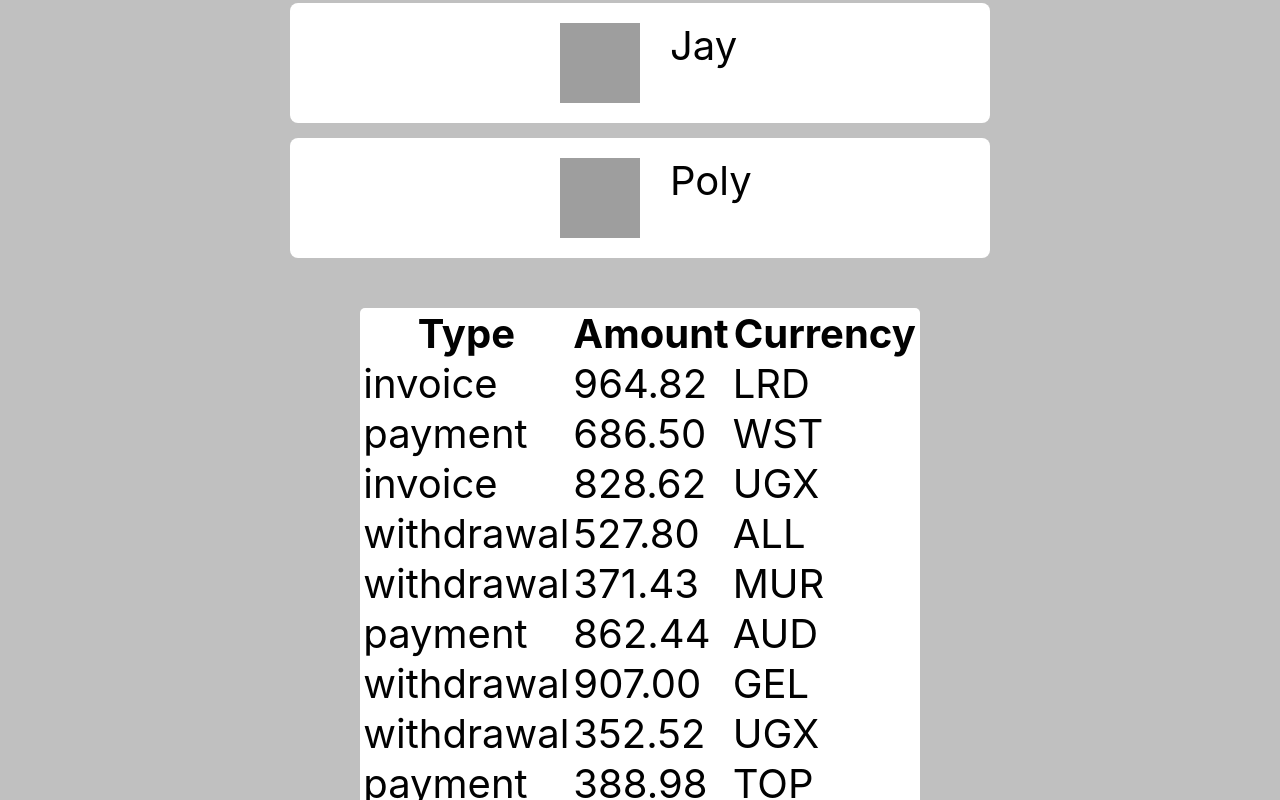
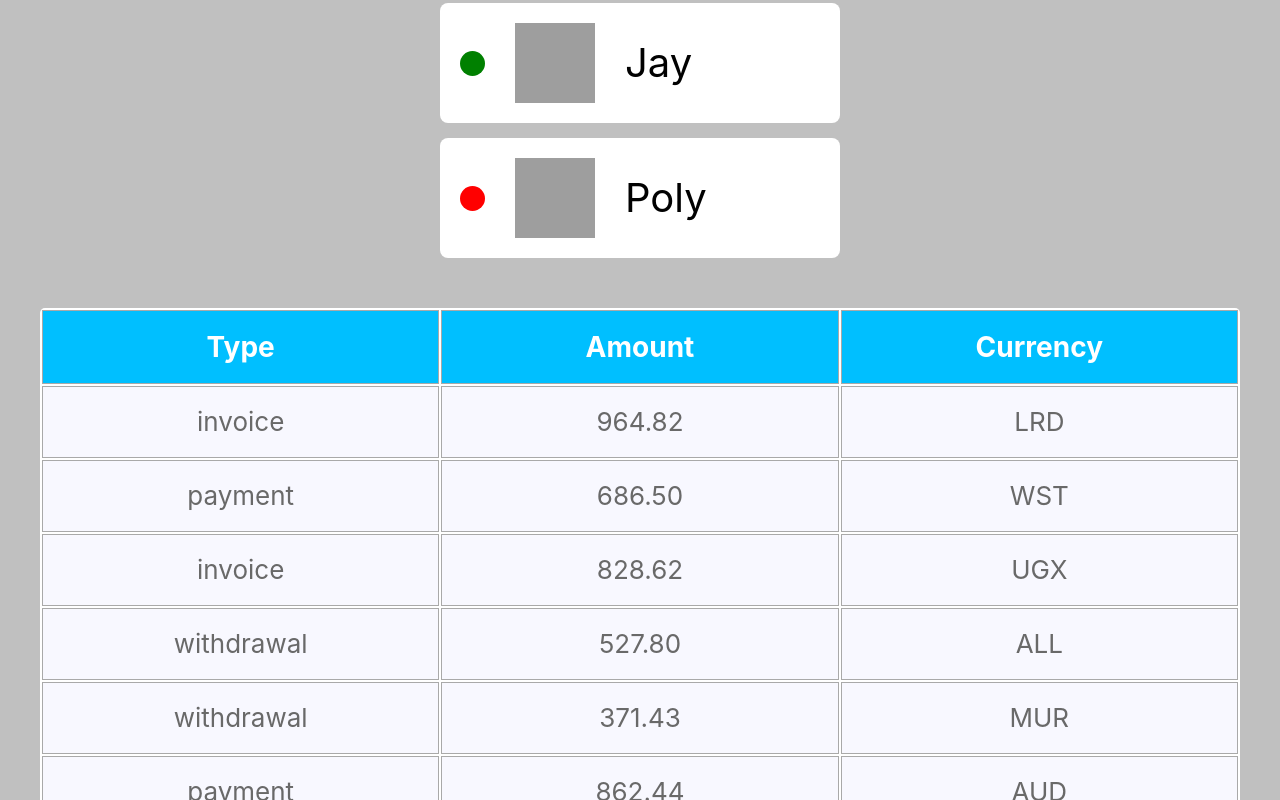
Before and after one commit to TetyanaDubchak/goit-react-hw-01-components, a React (Create React App) app: page / in a window 1280 px wide. Shown: the part 1560-2360 px from the top of the page. Built offline with nearby package versions, Linux system fonts and the light colour scheme; grey boxes are pictures that could not be loaded.

Commit message:
add all styles

```diff
--- a/src/components/FriendList/FriendList.styled.js
+++ b/src/components/FriendList/FriendList.styled.js
@@ -4,18 +4,18 @@ export const List = styled.ul`
     border-radius: 8px;
     margin-left: auto;
     margin-right: auto;
-    max-width: 700px;
+    max-width: 400px;
     background: rgb(192,192,192);
     margin-bottom: 50px;
 `
 
 export const Item = styled.li`
     display: flex;
-    justify-content: center;
+
     align-items: center;
     max-height: 120px;
     gap: 30px;
-    padding: 10px;
+    padding: 10px 20px;
     border-radius: 8px;
     margin-bottom: 15px;
     background: white;
--- a/src/components/FriendList/FriendListItem.jsx
+++ b/src/components/FriendList/FriendListItem.jsx
@@ -1,9 +1,9 @@
-import {Img, Text} from './FriendListItem.styled'
+import {Img, Text, Sign} from './FriendListItem.styled'
 
 export const FriendListElem = ({friends}) => {
     return (
         <>
-            <span></span>
+            <Sign active={friends.isOnline}></Sign>
             <Img src={friends.avatar} alt="User avatar" />
             <Text>{friends.name}</Text>
         </>
--- a/src/components/FriendList/FriendListItem.styled.js
+++ b/src/components/FriendList/FriendListItem.styled.js
@@ -6,6 +6,13 @@ export const Img = styled.img`
 `
 
 export const Text = styled.p`
-    width: 80px;
-    height: 80px;
+
 `
+
+export const Sign = styled.span`
+    display: block;
+    width: 25px;
+    height: 25px;
+    border-radius: 50%;
+    background-color: ${props => (props.active === true ? 'green' : 'red')};
+`
--- a/src/components/Transactions/TableBody.jsx
+++ b/src/components/Transactions/TableBody.jsx
@@ -1,14 +1,15 @@
+import {Wrap, Row, Section} from './TableBody.styled'
 
 export const TableBody = ({transac}) => {
     return (
-        <tbody>
+        <Wrap>
             {transac.map(obj => (
-                <tr key={obj.id}>
-                    <td>{obj.type}</td>
-                    <td>{obj.amount}</td>
-                    <td>{obj.currency}</td>
-                </tr>
+                <Row key={obj.id}>
+                    <Section>{obj.type}</Section>
+                    <Section>{obj.amount}</Section>
+                    <Section>{obj.currency}</Section>
+                </Row>
             ))}
-        </tbody>
+        </Wrap>
     )
 }
--- a/src/components/Transactions/TableBody.styled.js
+++ b/src/components/Transactions/TableBody.styled.js
@@ -0,0 +1,18 @@
+import styled from 'styled-components';
+
+export const Wrap = styled.tbody`
+
+`
+export const Row = styled.tr`
+
+`
+export const Section = styled.td`
+    background-color: rgb(248,248,255);
+    color: rgb(105,105,105);
+    font-size: 26px;
+    text-align: center;
+    padding: 20px;
+    border: 1px solid rgb(169,169,169);
+    border-collapse: collapse;
+
+`
--- a/src/components/Transactions/TableHead.jsx
+++ b/src/components/Transactions/TableHead.jsx
@@ -1,12 +1,12 @@
-
+import {Title, Row, Column} from './TableHead.styled'
 export const TableHead = () => {
     return (
-        <thead>
-            <tr>
-                <th>Type</th>
-                <th>Amount</th>
-                <th>Currency</th>
-            </tr>
-        </thead>
+        <Title>
+            <Row>
+                <Column>Type</Column>
+                <Column>Amount</Column>
+                <Column>Currency</Column>
+            </Row>
+        </Title>
     )
 }
--- a/src/components/Transactions/TableHead.styled.js
+++ b/src/components/Transactions/TableHead.styled.js
@@ -0,0 +1,19 @@
+import styled from 'styled-components';
+
+export const Title = styled.thead`
+    background-color: rgb(0,191,255);
+
+`
+
+export const Row = styled.tr`
+
+
+`
+
+export const Column = styled.th`
+    padding: 20px 5px;
+    font-size: 28px;
+    color: white;
+    width: calc(100% / 3);
+    border: 1px solid rgb(169,169,169);
+`
--- a/src/components/Transactions/TransactionHistory.styled.js
+++ b/src/components/Transactions/TransactionHistory.styled.js
@@ -1,11 +1,9 @@
 import styled from 'styled-components';
 
 export const Wrap = styled.table`
-    margin-left: auto;
-    margin-right: auto;
-    margin-top: 50px;
+    margin: 50px auto;
     background: white;
     border-radius: 5px;
-    max-width: 1500px;
-    margin-bottom: 50px;
+    min-width: 1200px;
+    border-radius: 5px;
 `
```
